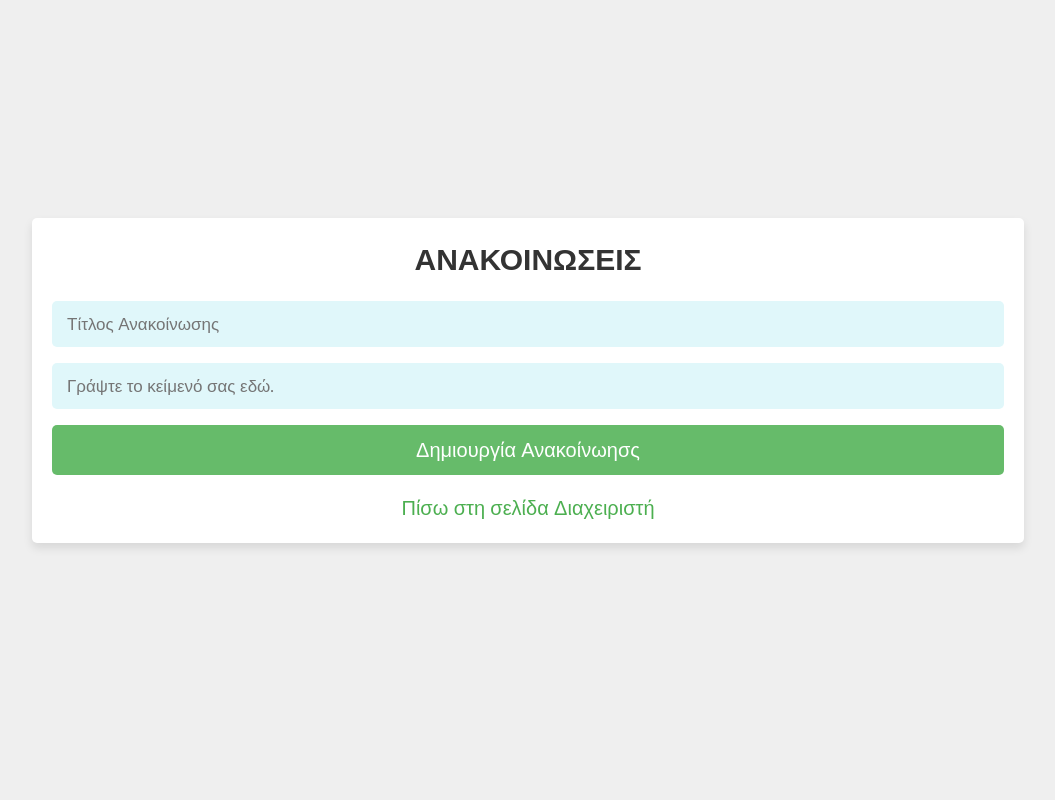
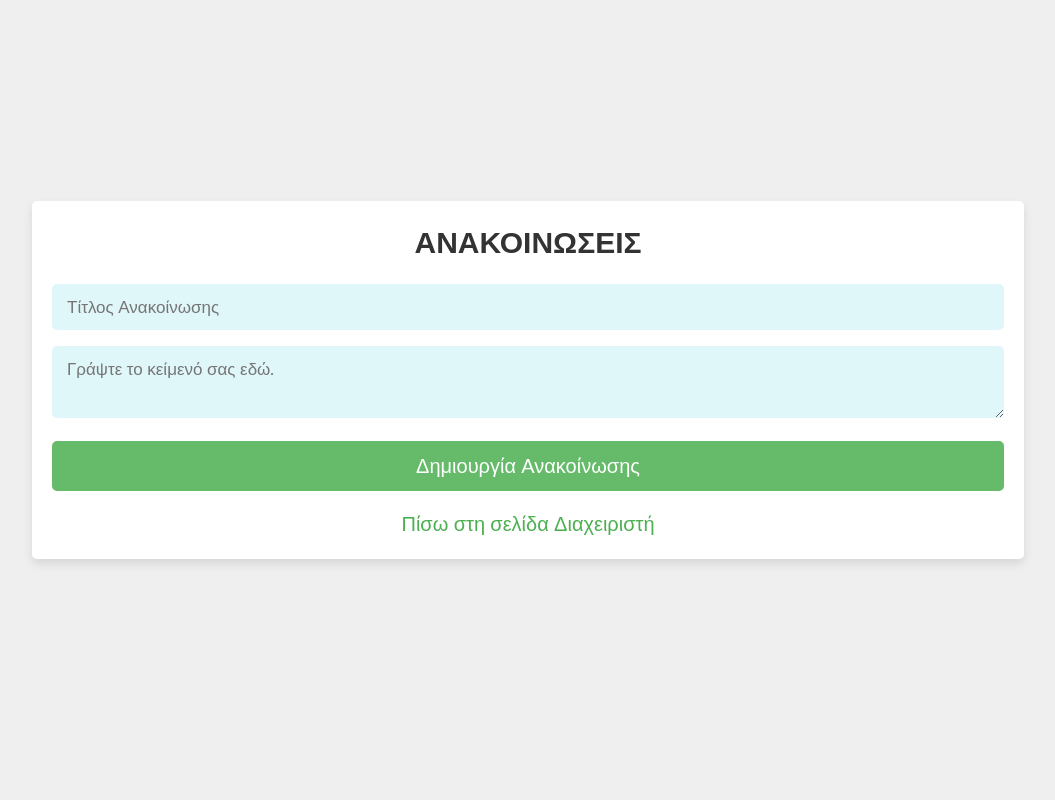
Before and after one commit to IraklisSchizas/Web, a PHP site: page /announcements.php in a window 1280 px wide. Shown: the whole page, without its empty margins (112-1167 px from the left). Run offline with PHP 8.4, Linux system fonts and the light colour scheme; a user stored in the database is signed in.

Commit message:
Ανανέωση announcements (από Νίκο)

```diff
--- a/admin_page.php
+++ b/admin_page.php
@@ -34,7 +34,7 @@ if(!isset($_SESSION['user_name'])){
       <a href="register_rescuer.php" class="btn">Εγγραφή Διασώστη</a>
       <a href="display.php" class="btn">Διαχείρηση Βάσης</a>
       <a href="admin_map.php" class="btn">Χάρτης</a>
-      <a href="admin_announcements.php" class="btn">Ανακοινώσεις</a>
+      <a href="announcements.php" class="btn">Ανακοινώσεις</a>
       <a href="logout.php" class="btn">αποσύνδεση</a>
    </div>
 
--- a/announcements.php
+++ b/announcements.php
@@ -4,11 +4,48 @@
 
 session_start();
 
-//Redirect to loggin page if not logged in
+// Redirect to login page if not logged in
 if(!isset($_SESSION['user_name'])){
    header('location:login.php');
 }
 
+class AnnouncementManager {
+    private $conn;
+
+    // Constructor
+    public function __construct($db) {
+        $this->conn = $db;
+    }
+
+    // Create announcement
+    public function createAnnouncement($title, $details) {
+        $title = mysqli_real_escape_string($this->conn, $title);
+        $details = mysqli_real_escape_string($this->conn, $details);
+        $date = date("Y-m-d H:i:s");
+
+        if(empty($title) || empty($details)) {
+            return 'Όλα τα πεδία είναι υποχρεωτικά.';
+        } else {
+            $insert = "INSERT INTO announcements (title, details, date) VALUES ('$title', '$details', '$date')";
+            if(mysqli_query($this->conn, $insert)) {
+                return 'Η ανακοίνωση δημιουργήθηκε με επιτυχία!';
+            } else {
+                return 'Κάτι πήγε στραβά. Παρακαλώ προσπαθήστε ξανά.';
+            }
+        }
+    }
+}
+
+// Create AnnouncementManager object
+$announcementManager = new AnnouncementManager($conn);
+
+$message = '';
+
+if(isset($_POST['submit'])){
+    $title = $_POST['title'];
+    $details = $_POST['details'];
+    $message = $announcementManager->createAnnouncement($title, $details);
+}
 ?>
 
 <!DOCTYPE html>
@@ -21,30 +58,25 @@ if(!isset($_SESSION['user_name'])){
 
    <!-- custom css file link  -->
    <link rel="stylesheet" href="css/style.css">
-
 </head>
 <body>
-
 
 <div class="form-container">
 
     <form action="" method="post">
         <h3>Ανακοινώσεις</h3>
         <?php
-        if(isset($error)){
-            foreach($error as $error){
-                echo '<span class="error-msg">'.$error.'</span>';
-            };
-        };
+        if(!empty($message)){
+            echo '<span class="message-msg">'.$message.'</span>';
+        }
         ?>
         <input type="text" name="title" required placeholder="Τίτλος Ανακοίνωσης">
-        <input type="text" name="details" required placeholder="Γράψτε το κείμενό σας εδώ.">
-        <input type="button" name="submit" onclick="getCurrentDateTime()" required value="Δημιουργία Ανακοίνωησς" class="form-btn">
+        <textarea name="details" required placeholder="Γράψτε το κείμενό σας εδώ."></textarea>
+        <input type="submit" name="submit" value="Δημιουργία Ανακοίνωσης" class="form-btn">
         <p><a href="admin_page.php">Πίσω στη σελίδα Διαχειριστή</a></p>
+    </form>
 
-    </form>
 </div>
 
-<script src="main.js"></script>
-
 </body>
+</html>
--- a/css/style.css
+++ b/css/style.css
@@ -96,6 +96,15 @@
    border-radius: 5px;
 }
 
+.form-container form textarea {
+   width: 100%;
+   padding: 10px 15px;
+   font-size: 17px;
+   margin: 8px 0;
+   background: #E0F7FA; /* Light green */
+   border-radius: 5px;
+}
+
 .form-container form select option {
    background: #fff;
 }
```
Also changed, not shown: AnnouncementManager.php (deleted, +0 -29 lines), admin_announcements.php (deleted, +0 -57 lines).
